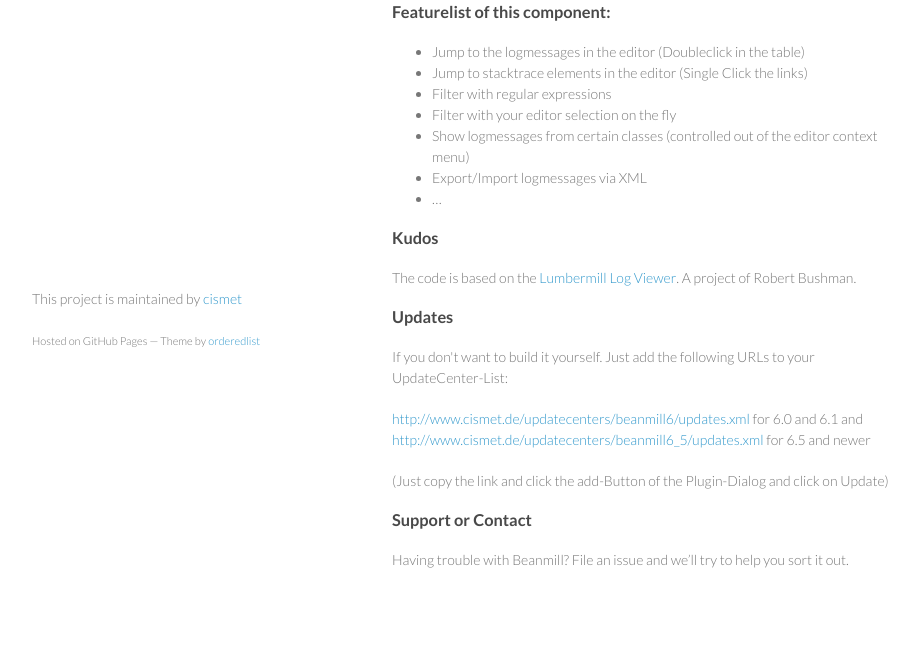
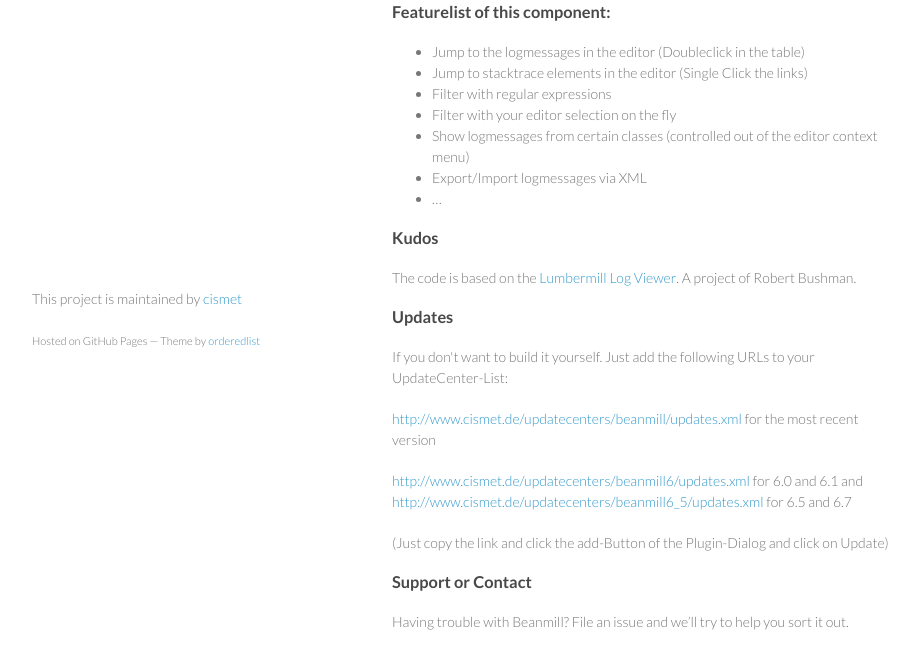
Before and after one commit to cismet/beanmill, a plain HTML site: page index.html in a window 1280 px wide. Shown: the part 380-1048 px from the top of the page, without its empty margins (178-1097 px from the left). Before the commit the page ends 1020 px from the top, so only its background shows below. Drawn offline with Linux system fonts and the light colour scheme.

Commit message:
correct update center link

```diff
--- a/index.html
+++ b/index.html
@@ -47,10 +47,11 @@
 <h3>Updates</h3>
 
 <p>If you don't want to build it yourself. Just add the following URLs to your UpdateCenter-List:</p>
+<p><a href="http://www.cismet.de/updatecenters/beanmill/updates.xml">http://www.cismet.de/updatecenters/beanmill/updates.xml</a> for the most recent version</p>
 
 <p><a href="http://www.cismet.de/updatecenters/beanmill6/updates.xml">http://www.cismet.de/updatecenters/beanmill6/updates.xml</a> for 6.0 and 6.1
 and
-<a href="http://www.cismet.de/updatecenters/beanmill6_5/updates.xml">http://www.cismet.de/updatecenters/beanmill6_5/updates.xml</a> for 6.5 and newer</p>
+<a href="http://www.cismet.de/updatecenters/beanmill6_5/updates.xml">http://www.cismet.de/updatecenters/beanmill6_5/updates.xml</a> for 6.5 and 6.7</p>
 
 <p>(Just copy the link and click the add-Button of the Plugin-Dialog and click on Update)</p>
 
```
